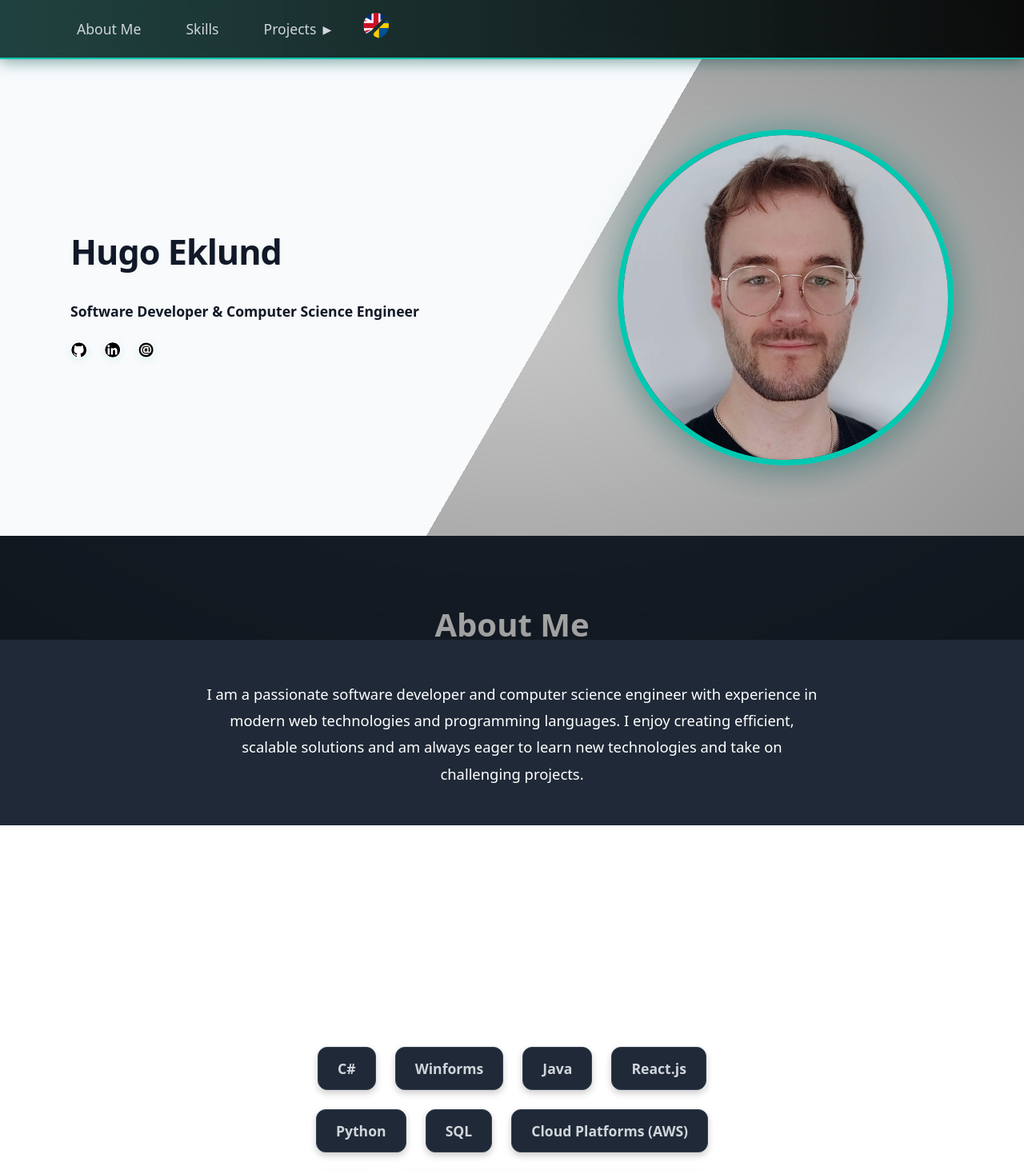
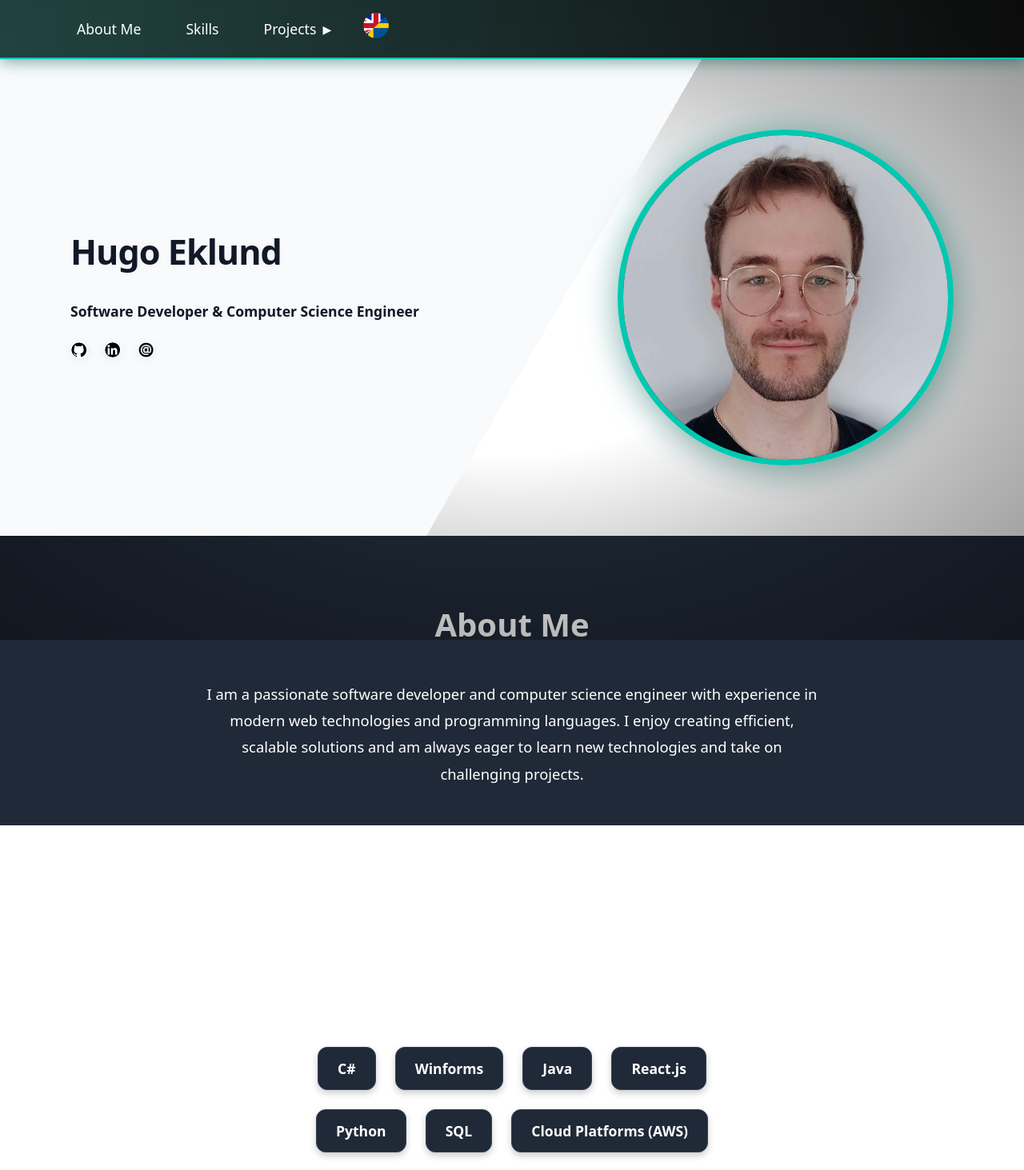
Before and after one commit to HugoEklund/PortfolioWeb, a React (Vite) app in the folder Frontend/: page / in a window 1280 px wide. Shown: the top 1463 px of the page at 80% size. Built offline with nearby package versions, Linux system fonts and the light colour scheme.

Commit message:
new design

```diff
--- a/Frontend/src/App.css
+++ b/Frontend/src/App.css
@@ -81,7 +81,7 @@
 .nav-button {
     background: none;
     border: none;
-    color: var(--light-grey-text);
+    color: var(--white-text);
     font-size: 1.1rem;
     cursor: pointer;
     padding: 0.5rem 1rem;
@@ -148,7 +148,6 @@
     clip-path: polygon(100% 0, 100% 100%, 0 100%);
     opacity: 1;
     z-index: 2;
-    left: 20%;
 }
 
 .hero-section {
@@ -284,7 +283,7 @@
 
 .skill-item {
     background-color: var(--medium-grey-bg);
-    color: var(--light-grey-text);
+    color: var(--white-text);
     padding: 0.8rem 1.5rem;
     border-radius: 0.75rem;
     font-weight: 600;
@@ -356,7 +355,7 @@
 
 .project-description {
     font-size: 1rem;
-    color: var(--light-grey-text);
+    color: var(--white-text);
     margin-bottom: 1.25rem;
     flex-grow: 1;
 }
@@ -389,7 +388,6 @@
     transform: rotate(90deg);
 }
 
-/* Dropdown menu: glass effect, no border */
 .dropdown-menu {
     background: linear-gradient(90deg, rgba(0,190,177,0.18) 0%, rgba(0,0,0,0.7) 100%), rgba(30,30,30,0.92);
     box-shadow: 0 4px 24px 0 rgba(0,190,177,0.13), 0 2px 12px rgba(0,0,0,0.38);
@@ -407,7 +405,7 @@
     width: 100%;
     background: none;
     border: none;
-    color: var(--light-grey-text);
+    color: var(--white-text);
     text-align: left;
     padding: 0.75em 1.5em;
     cursor: pointer;
@@ -430,15 +428,17 @@
     box-shadow: none !important;
 }
 
-/* Stronger vignette for white backgrounds */
-body::before {
-    content: '';
+/* Vignette only at edges, transparent in center, only on background */
+.vignette-bg {
+    pointer-events: none;
     position: fixed;
-    pointer-events: none;
     z-index: 0;
     top: 0; left: 0; right: 0; bottom: 0;
-    background: radial-gradient(ellipse at center, rgba(0,0,0,0.22) 0%, rgba(0,0,0,0.44) 100%);
+    /* Strong vignette at edges, fully transparent in center (30% radius), rapid falloff */
+    background: radial-gradient(ellipse at center, rgba(0,0,0,0) 0%, rgba(0,0,0,0) 30%, rgba(0,0,0,0.22) 60%, rgba(0,0,0,0.44) 100%);
     opacity: 1;
+    /* Only affect background, not text or content */
+    mix-blend-mode: multiply;
 }
 
 /* Social icons: smaller, consistent scaling */
@@ -455,7 +455,7 @@ body::before {
 
 .main-footer {
     background-color: var(--dark-grey-bg);
-    color: var(--light-grey-text);
+    color: var(--white-text);
     padding: 2.5rem 1rem;
     text-align: center;
     border-top: 1px solid var(--border-color);
--- a/Frontend/src/App.jsx
+++ b/Frontend/src/App.jsx
@@ -81,7 +81,7 @@ const App = () => {
     const currentLang = content[language];
 
     return (
-        <div className="app-container">
+        <><div className="vignette-bg" aria-hidden="true" /><div className="app-container">
             {activeProject ? (
                 <ProjectPage projectId={activeProject} onBack={closeProjectPage} />
             ) : (
@@ -124,13 +124,7 @@ const App = () => {
                                             position: 'absolute',
                                             top: '100%',
                                             left: 0,
-                                        background: 'var(--medium-grey-bg)',
-                                        boxShadow: '0 4px 16px rgba(0,0,0,0.4)',
-                                        borderRadius: '0.5rem',
-                                        minWidth: '180px',
-                                        zIndex: 1001,
-                                        padding: '0.5rem 0',
-                                        margin: 0
+                                            zIndex: 1001
                                         }}>
                                             <li><button className="dropdown-item" style={{ width: '100%', background: 'none', border: 'none', color: 'var(--secondary-text)', textAlign: 'left', padding: '0.75em 1.5em', cursor: 'pointer' }} onClick={() => openProjectPage('project1')}>Web Application</button></li>
                                             <li><button className="dropdown-item" style={{ width: '100%', background: 'none', border: 'none', color: 'var(--secondary-text)', textAlign: 'left', padding: '0.75em 1.5em', cursor: 'pointer' }} onClick={() => openProjectPage('project2')}>Mobile App</button></li>
@@ -174,8 +168,7 @@ const App = () => {
                                         src="/assets/selfie.png"
                                         alt="Hugo Eklund"
                                         className="hero-image"
-                                    onError={(e) => { e.target.onerror = null; e.target.src="https://placehold.co/400x400/9CA3AF/FFFFFF?text=Photo"; }}
-                                />
+                                        onError={(e) => { e.target.onerror = null; e.target.src = "https://placehold.co/400x400/9CA3AF/FFFFFF?text=Photo"; } } />
                                 </div>
                             </div>
                         </div>
@@ -218,8 +211,7 @@ const App = () => {
                                         src="https://placehold.co/600x400/3B82F6/FFFFFF?text=Web+App"
                                         alt="Web Application"
                                         className="project-image"
-                                    onError={(e) => { e.target.onerror = null; e.target.src="https://placehold.co/600x400/9CA3AF/FFFFFF?text=Project"; }}
-                                />
+                                        onError={(e) => { e.target.onerror = null; e.target.src = "https://placehold.co/600x400/9CA3AF/FFFFFF?text=Project"; } } />
                                     <h3 className="project-title">{currentLang.project1Title}</h3>
                                     <p className="project-description">{currentLang.project1Desc}</p>
                                     <button className="project-link" onClick={() => openProjectPage('project1')}>
@@ -231,8 +223,7 @@ const App = () => {
                                         src="https://placehold.co/600x400/10B981/FFFFFF?text=Mobile+App"
                                         alt="Mobile Application"
                                         className="project-image"
-                                    onError={(e) => { e.target.onerror = null; e.target.src="https://placehold.co/600x400/9CA3AF/FFFFFF?text=Project"; }}
-                                />
+                                        onError={(e) => { e.target.onerror = null; e.target.src = "https://placehold.co/600x400/9CA3AF/FFFFFF?text=Project"; } } />
                                     <h3 className="project-title">{currentLang.project2Title}</h3>
                                     <p className="project-description">{currentLang.project2Desc}</p>
                                     <button className="project-link" onClick={() => openProjectPage('project2')}>
@@ -244,8 +235,7 @@ const App = () => {
                                         src="https://placehold.co/600x400/8B5CF6/FFFFFF?text=Data+Tool"
                                         alt="Data Analysis Tool"
                                         className="project-image"
-                                    onError={(e) => { e.target.onerror = null; e.target.src="https://placehold.co/600x400/9CA3AF/FFFFFF?text=Project"; }}
-                                />
+                                        onError={(e) => { e.target.onerror = null; e.target.src = "https://placehold.co/600x400/9CA3AF/FFFFFF?text=Project"; } } />
                                     <h3 className="project-title">{currentLang.project3Title}</h3>
                                     <p className="project-description">{currentLang.project3Desc}</p>
                                     <button className="project-link" onClick={() => openProjectPage('project3')}>
@@ -264,7 +254,7 @@ const App = () => {
                     </footer>
                 </>
             )}
-        </div>
+        </div></>
     );
 };
 
--- a/Frontend/src/index.css
+++ b/Frontend/src/index.css
@@ -5,7 +5,7 @@
     /* Färgpalett från ditt tidigare godkända svar, dessa är centrala */
     --dark-grey-bg: #111827;
     --medium-grey-bg: #1f2937;
-    --light-grey-text: #d1d5db;
+    --white-text: #ffffff;
     --secondary-text: #9ca3af;
     --tertiary-text: #6b7280;
     --accent-main: #00C9B1; /* Den tydliga turkosa färgen */
```
Lines whose indentation alone changed are shown as unchanged.
